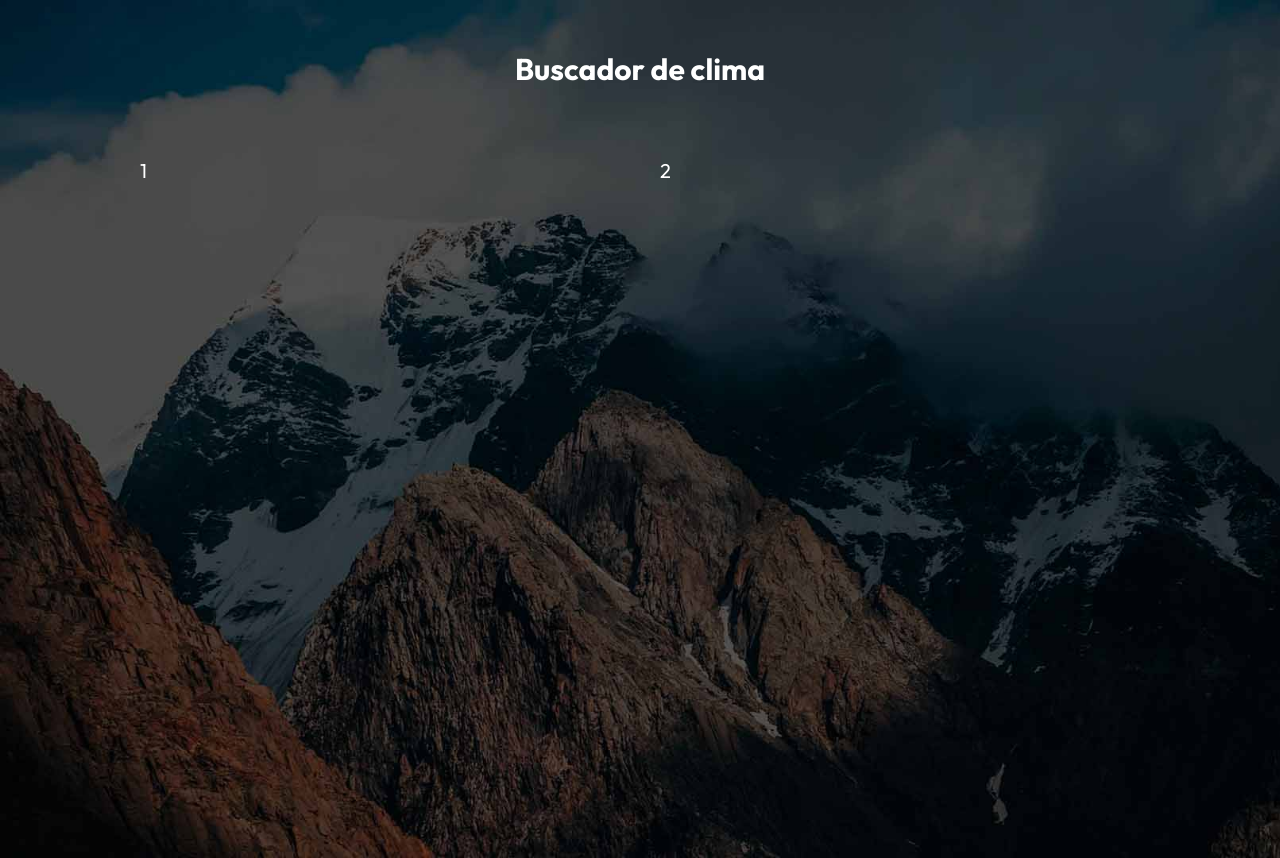
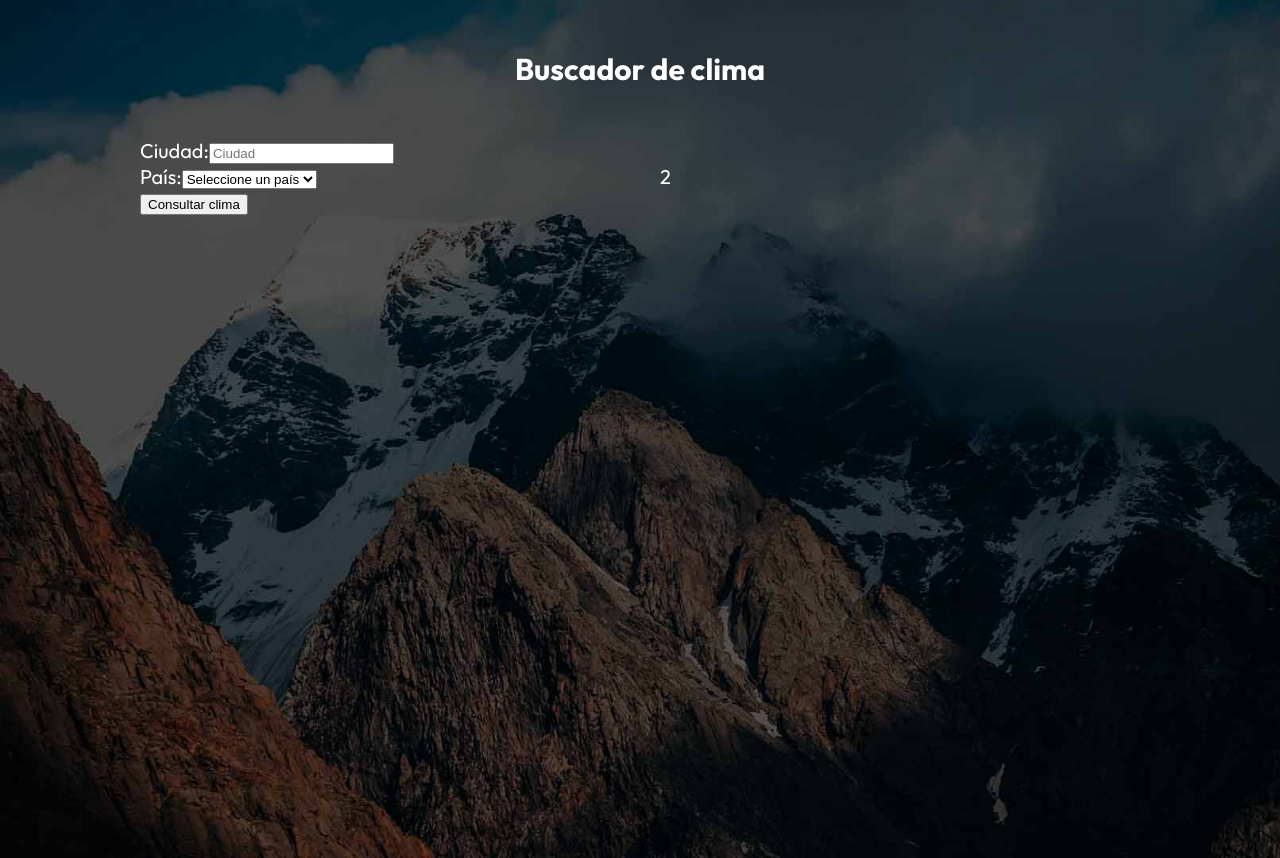
Before and after one commit to lemus777/clima-react-typescript, a React (Vite) app: page / in a window 1280 px wide. Built offline with nearby package versions, Linux system fonts and the light colour scheme.

Commit message:
form added

```diff
--- a/src/App.tsx
+++ b/src/App.tsx
@@ -1,4 +1,5 @@
 import styles from "./App.module.css"
+import Form from "./components/Form/Form"
 
 function App() {
 
@@ -7,7 +8,7 @@ function App() {
       <h1 className={styles.title}>Buscador de clima</h1>
 
       <div className={styles.container}>
-        <p>1</p>
+        <Form />
         <p>2</p>
       </div>
     </>
--- /dev/null
+++ b/src/components/Form/Form.module.tsx
@@ -0,0 +1 @@
+/* */
--- /dev/null
+++ b/src/components/Form/Form.tsx
@@ -0,0 +1,32 @@
+import { countries } from "../../data/countries";
+
+export default function Form() {
+  return (
+    <form>
+      <div>
+        <label htmlFor="city">Ciudad:</label>
+        <input
+          id="city"
+          type="text"
+          name="city"
+          placeholder="Ciudad"
+        />
+      </div>
+
+      <div>
+        <label htmlFor="city">País:</label>
+        <select>
+          <option value="">Seleccione un país</option>
+          {countries.map(country => (
+            <option
+              key={country.code}
+              value={country.code}
+            >{country.name}</option>
+          ))}
+        </select>
+      </div>
+
+      <input type="submit" value="Consultar clima" />
+    </form>
+  )
+}
--- /dev/null
+++ b/src/data/countries.ts
@@ -0,0 +1,9 @@
+export const countries = [
+  { code: 'US', name: 'Estados Unidos' },
+  { code: 'MX', name: 'México' },
+  { code: 'AR', name: 'Argentina' },
+  { code: 'CO', name: 'Colombia' },
+  { code: 'CR', name: 'Costa Rica' },
+  { code: 'ES', name: 'España' },
+  { code: 'PE', name: 'Perú' }
+]
```
